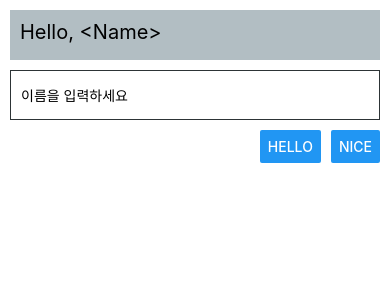
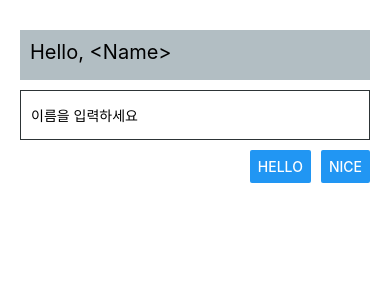
Before and after one commit to yyeonkim/moapp, a React Native app: screen / in a window 390 px wide. Shown: the top 300 px of the page. Built offline with nearby package versions, Linux system fonts and the light colour scheme.

Commit message:
Update StyleSheet
body padding 값 수정

```diff
--- a/App.js
+++ b/App.js
@@ -37,7 +37,8 @@ export default function App() {
 
 const styles = StyleSheet.create({
   body: {
-    padding: 10,
+    padding: 20,
+    paddingTop: 30,
   },
 
   text: {
```
